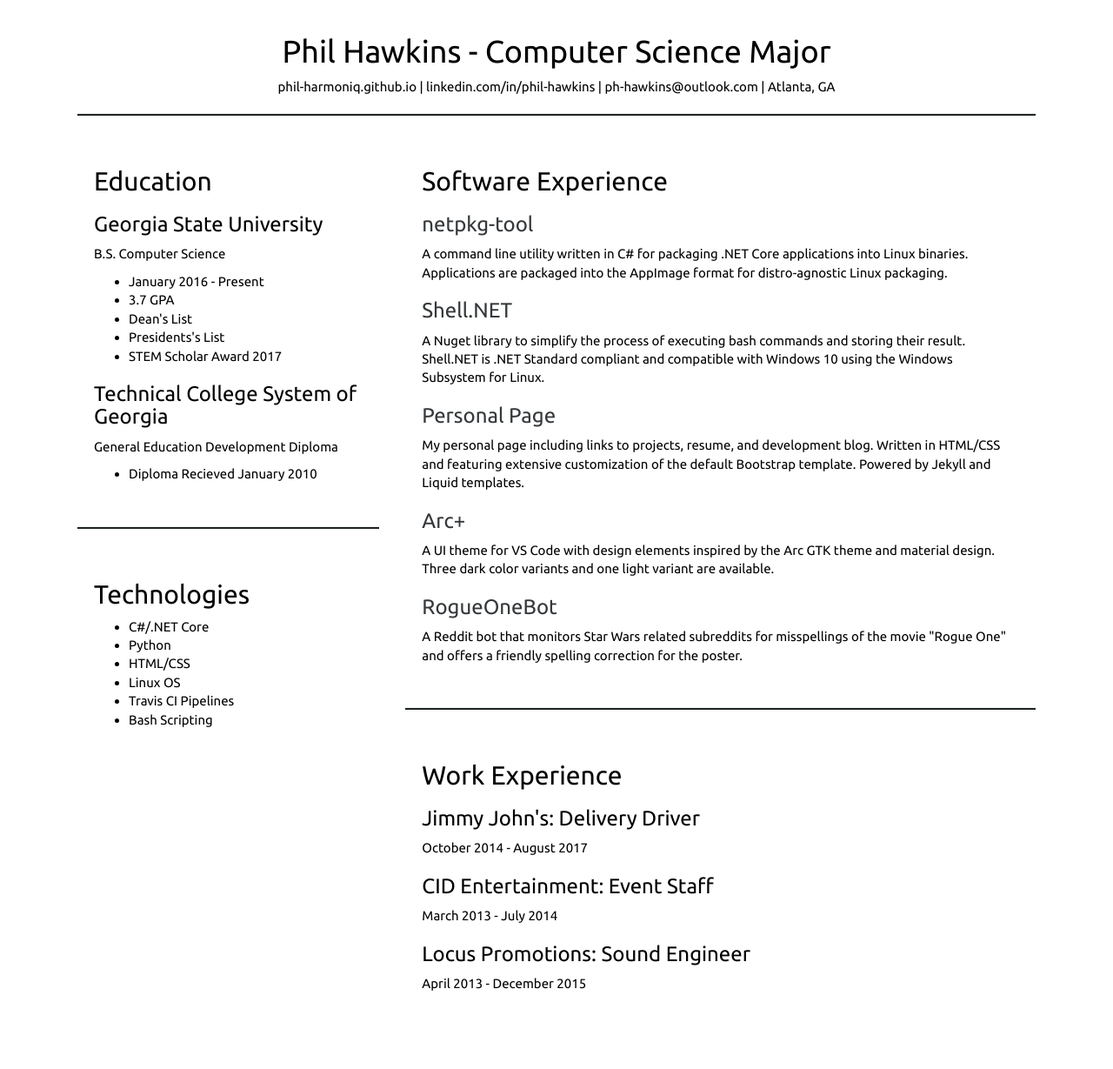
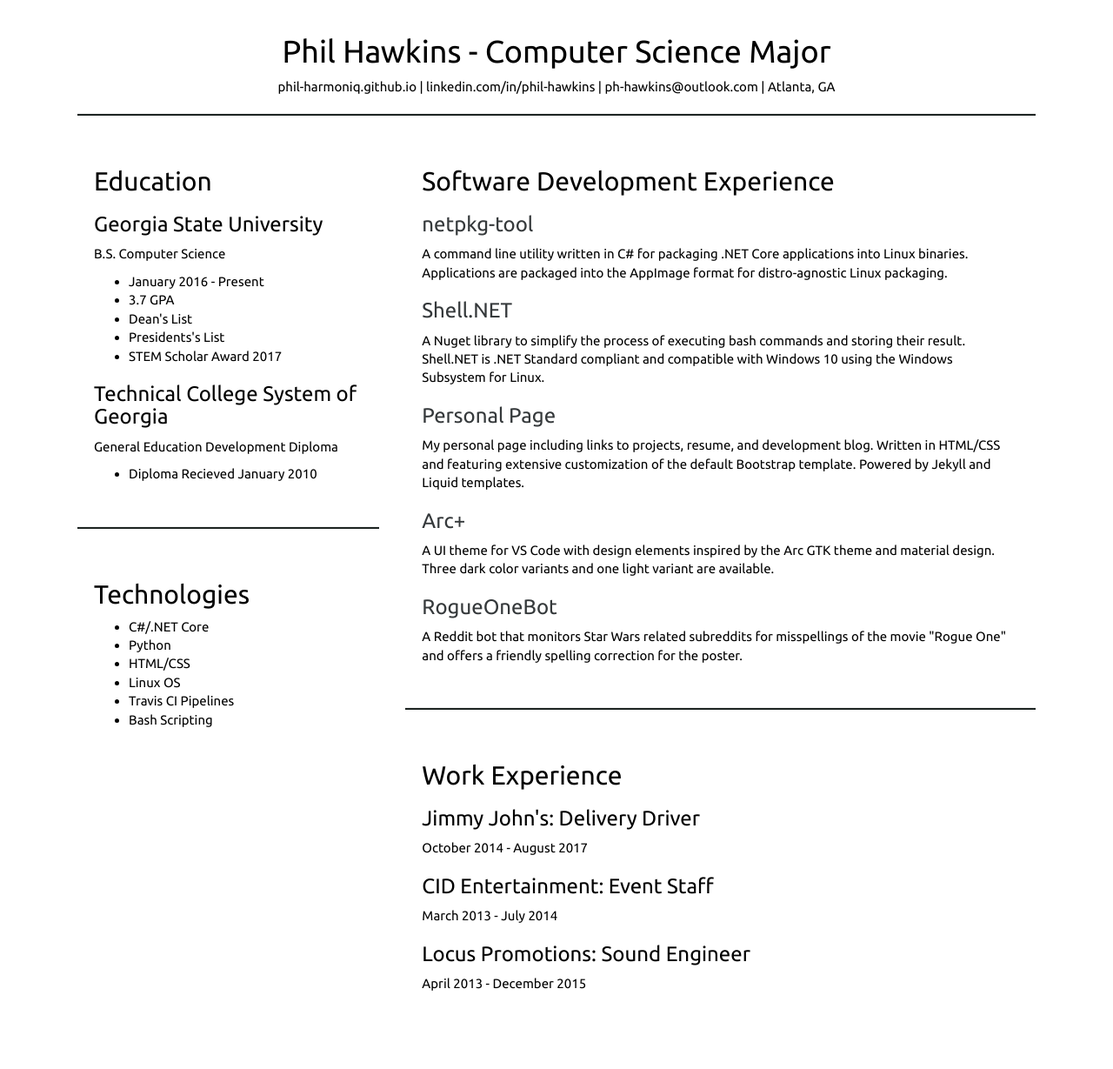
Before and after one commit to phil-harmoniq/phil-harmoniq.github.io, a Jekyll site: the page built from resume-print.html, in a window 1280 px wide. Shown: the whole page at 87% size. Built offline with Jekyll 4.4.1, drawn with Linux system fonts in a browser that asks for light colours; nearby versions of some CDN libraries.

Commit message:
Update resume

```diff
--- a/_includes/resume-template.html
+++ b/_includes/resume-template.html
@@ -40,7 +40,7 @@
   <div class="col-xs-8 col-sm-8 col-md-8">
 
     <div class="well">
-      <h2>Software Experience</h2>
+      <h2>Software Development Experience</h2>
 
       <h3><a href="https://phil-harmoniq.github.io/netpkg-tool/">netpkg-tool</a></h3>
       <p>
```
